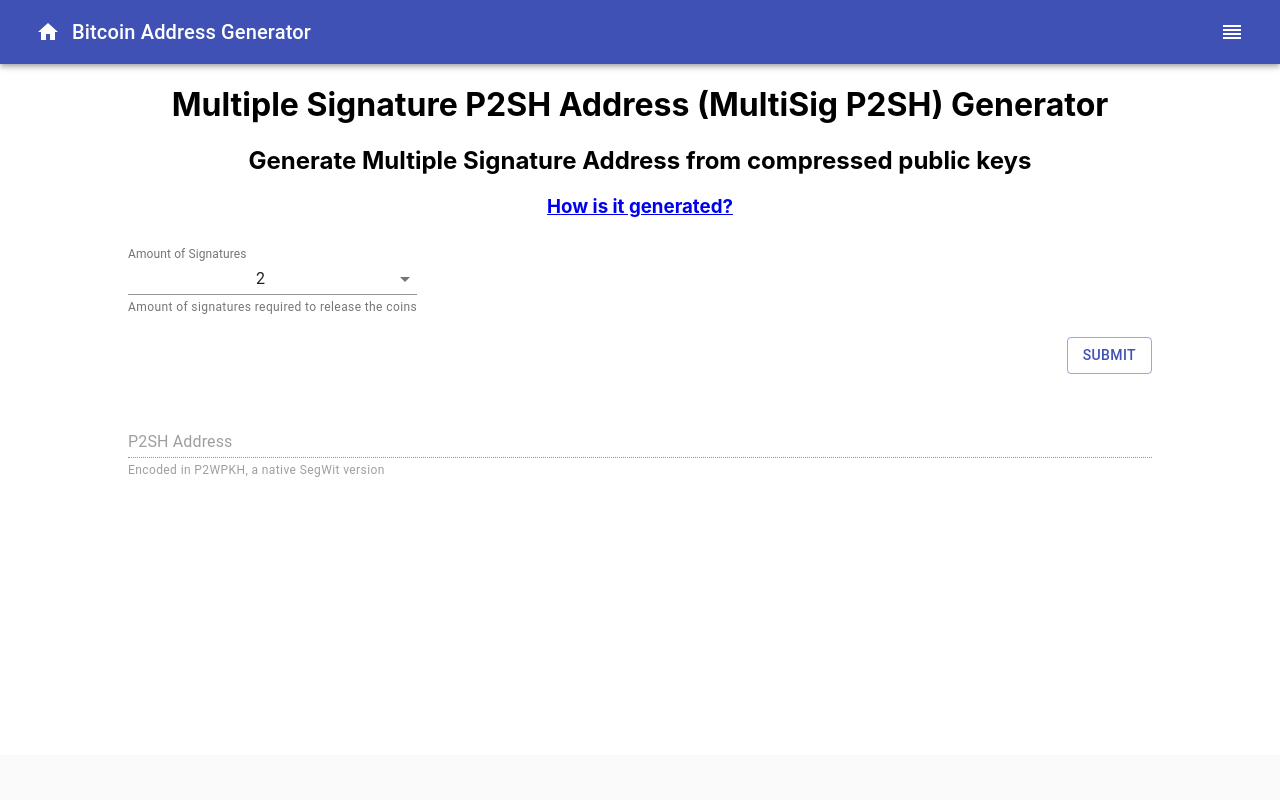
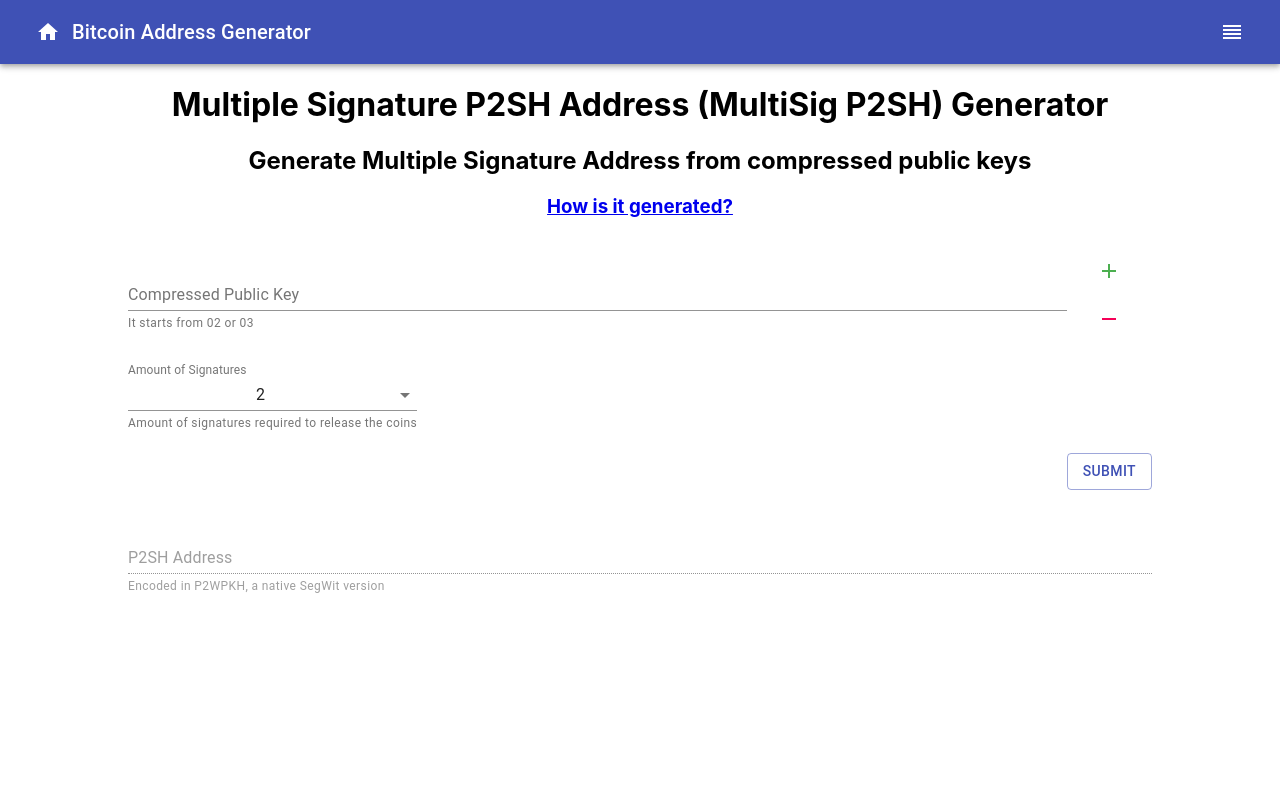
Before and after one commit to JoeHO888/bitcoin-address-generator, a React (Create React App) app: page /multisig-generator in a window 1280 px wide. Shown: the top 800 px of the page. Built offline with nearby package versions, Linux system fonts and the light colour scheme.

Commit message:
Use PublicKeyInput in MultiSigGenerator

```diff
--- a/src/components/MultiSigGenerator/index.tsx
+++ b/src/components/MultiSigGenerator/index.tsx
@@ -4,6 +4,7 @@
 import Button from '@material-ui/core/Button';
 import Grid from '@material-ui/core/Grid';
 
+import { PublicKeyInput } from "./PublicKeyInput";
 import { routes } from "../../routes";
 
 const signatureNumberOptions = Array.from(Array(21).keys()).slice(1);
@@ -23,6 +24,47 @@
         console.log("Submitted")
     }
 
+    const insertPublicKeyElement = (publicKeyElementId: number): void => {
+        let newPublicKeyObjArray = [...publicKeyObjArray];
+        newPublicKeyObjArray.splice(publicKeyElementId + 1, 0, initialPublicKeyElement);
+        setPublicKeyObjArray(newPublicKeyObjArray);
+    }
+
+    const makePublicKeyElementInvalid = (publicKeyElementId: number): void => {
+        if (publicKeyElementId === 0) {
+            return
+        }
+        let newPublicKeyObjArray = [...publicKeyObjArray];
+        let newPublicKeyElement = { ...newPublicKeyObjArray[publicKeyElementId] };
+        newPublicKeyElement.valid = false;
+        newPublicKeyObjArray[publicKeyElementId] = newPublicKeyElement;
+        setPublicKeyObjArray(newPublicKeyObjArray);
+        return
+    }
+
+    const updatePublicKeyObjArray = (event: React.ChangeEvent<HTMLInputElement>, publicKeyElementId: number) => {
+        let newPublicKeyObjArray = [...publicKeyObjArray];
+        let newPublicKeyElement = { ...newPublicKeyObjArray[publicKeyElementId] };
+        newPublicKeyElement.value = event.target.value;
+        newPublicKeyObjArray[publicKeyElementId] = newPublicKeyElement;
+        setPublicKeyObjArray(newPublicKeyObjArray);
+    }
+
+    const publicKeyElement = publicKeyObjArray.filter(element => element.valid).map(
+        (element, index) => {
+            return (
+                <PublicKeyInput
+                    publicKeyElementId={index}
+                    insertPublicKeyElement={insertPublicKeyElement}
+                    makePublicKeyElementInvalid={makePublicKeyElementInvalid}
+                    key={index.toString()}
+                    publicKeyElementValue={element.value}
+                    updatePublicKeyObjArray={updatePublicKeyObjArray}
+                />
+            )
+        }
+    );
+
     return (
         <div className="generator-form">
             <h1>
@@ -38,6 +80,7 @@
             </h3>
             <form noValidate autoComplete="off">
                 <Grid container>
+                    {publicKeyElement}
                     <Grid container className="form-field">
                         <Grid item >
                             <TextField
```
